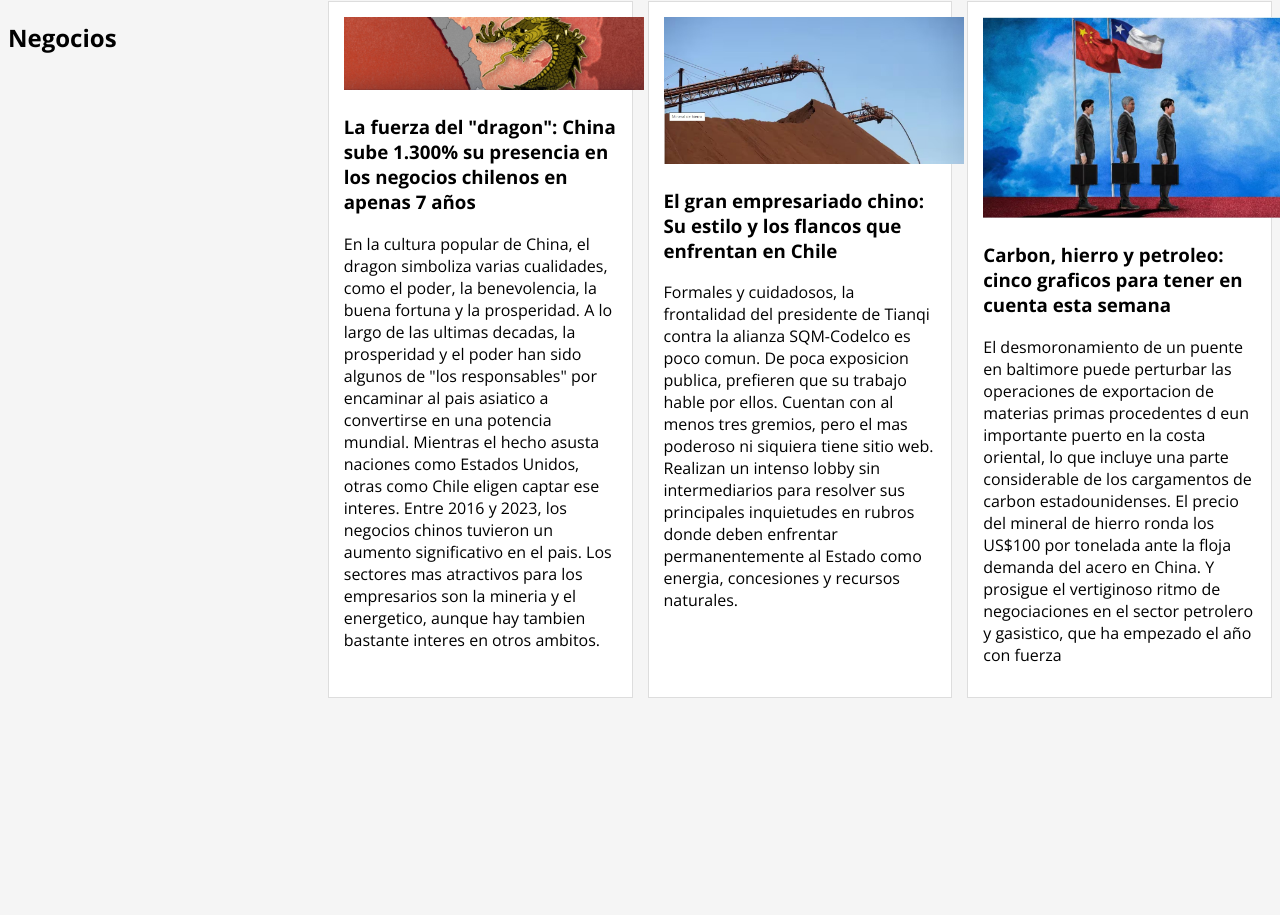
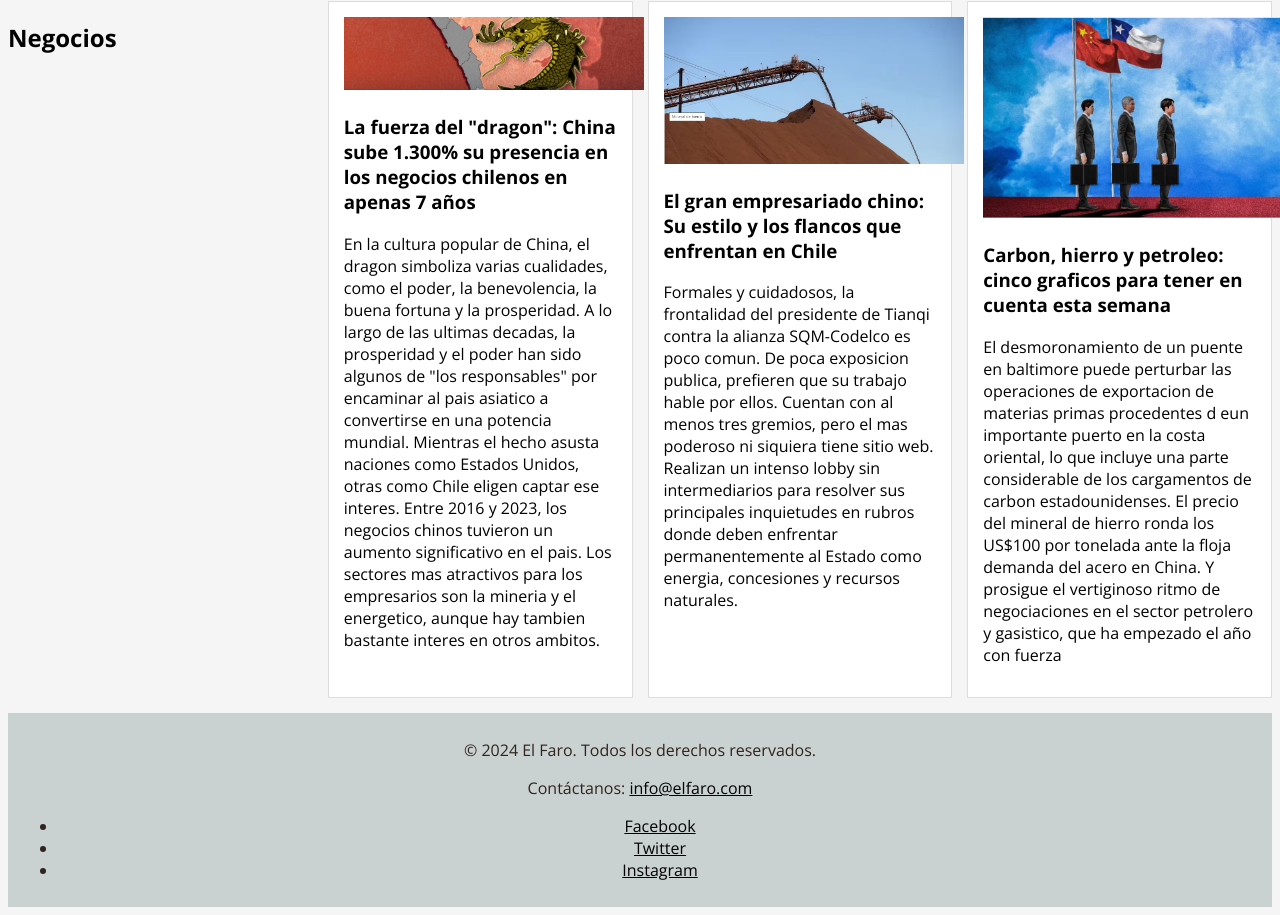
Before and after one commit to Tencito/aiep.github.io, a plain HTML site: page index.html in a window 1280 px wide. Shown: the part 1629-2544 px from the top of the page. Before the commit the page ends 2350 px from the top, so only its background shows below. Drawn offline with nearby package versions, Linux system fonts and the light colour scheme.

Commit message:
Update index.html

```diff
--- a/index.html
+++ b/index.html
@@ -76,6 +76,15 @@
 El precio del mineral de hierro ronda los US$100 por tonelada ante la floja demanda del acero en China. Y prosigue el vertiginoso ritmo de negociaciones en el sector petrolero y gasistico, que ha empezado el año con fuerza</p>
         </article>
     </section>
+	<footer>
+        <p>&copy; 2024 El Faro. Todos los derechos reservados.</p>
+        <p>Contáctanos: <a href="mailto:info@elfaro.comnoesreal">info@elfaro.com</a></p>
+        <ul>
+            <li><a href="https://www.facebook.com/elfaro.noesreal">Facebook</a></li>
+            <li><a href="https://www.twitter.com/elfaro.noesreal">Twitter</a></li>
+            <li><a href="https://www.instagram.com/elfaro.noesreal">Instagram</a></li>
+        </ul>
+    </footer>
 
 </body>
 </html>
```
